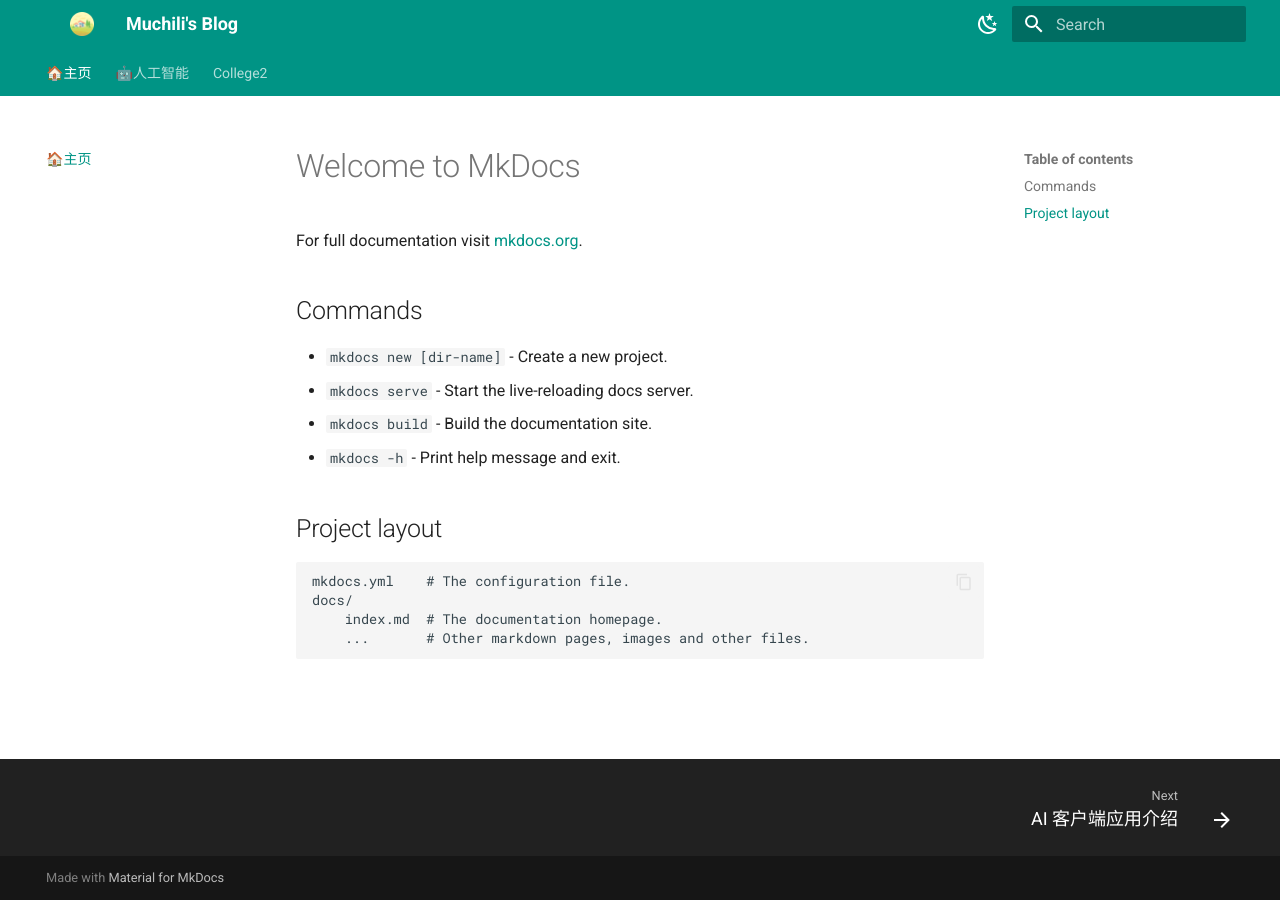
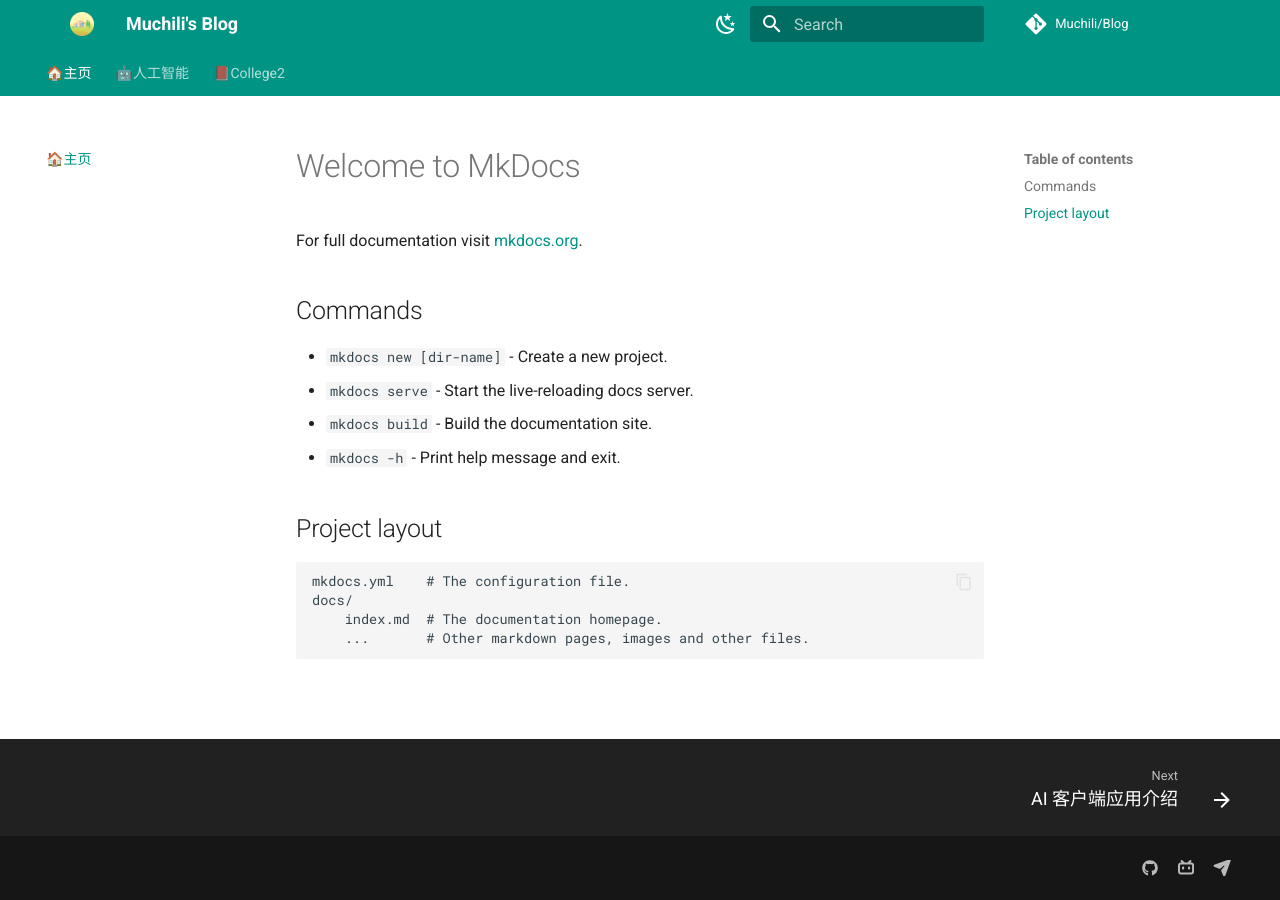
Before and after one commit to Muchili-code/Muchili-code.github.io, an MkDocs documentation site: the page built from docs/index.md, in a window 1280 px wide. Built offline with MkDocs 1.6.1 and Material for MkDocs 9.7.7, drawn with Linux system fonts in a browser that asks for light colours; comment, search, counter and statistics services are not loaded; some of the changed lines change nothing that is shown.

Commit message:
仓库链接功能
弯弯绕绕了好久，终于完成了“仓库链接”的功能了呜呜，其实并没有那么复杂。

```diff
--- a/mkdocs.yml
+++ b/mkdocs.yml
@@ -1,11 +1,15 @@
 site_name: Muchili's Blog
-# site_url: https://muchili-code.github.io/
+site_url: https://muchili-code.github.io/
 site_author: 慕迟离
 site_description: Welcome To my site!
+
+# 新增或修改以下两行，用于在页眉显示GitHub仓库链接
+repo_url: https://github.com/Muchili-code/muchili-code.github.io # 替换为你的博客仓库的实际URL
+repo_name: Muchili/Blog # 可选：自定义显示的仓库名称，例如 "你的GitHub用户名/你的博客仓库名"
+
 theme:
   name: material
   custom_dir: overrides # 自定义主题目录
-
   palette: #  主题颜色配置
 
     - media: "(prefers-color-scheme: light)" # 方案 1: 浅色模式 (Light Mode)
@@ -24,12 +28,12 @@
         icon: material/weather-sunny # 深色模式下显示的切换图标（例如太阳图标）
         name: 切换到浅色模式                   # 深色模式下切换按钮的文本
 
-
   features:
     - navigation.tracking # 在url中使用标题定位锚点
     - navigation.path # 显示当前路径
     - navigation.prune # 侧边栏自动折叠
     - navigation.tabs # 启用顶级导航为标签页样式
+    - header.social # 强制社交图标显示在页眉
     - navigation.top # 一键回顶部
     - navigation.footer # 底部导航
     - search.highlight # 搜索结果高亮
@@ -41,6 +45,16 @@
     - navigation.instant # 启用页面即时加载，提升浏览体验
 
     - content.tabs # 允许在 Markdown 中创建选项卡
+
+extra:
+  generator: false  #删除页脚显示“使用 MkDocs 材料制造”
+  social:
+    - icon: fontawesome/brands/github
+      link: https://muchili-code.github.io/
+    - icon: fontawesome/brands/bilibili
+      link: https://space.bilibili.com/1407028951?spm_id_from=333.1007.0.0
+    - icon: fontawesome/solid/paper-plane
+      link: mailto:<1135801806@qq.com> #联系方式
 
 markdown_extensions:
   - admonition # 提示框 (Note, Warning 等)
@@ -77,7 +91,7 @@
       - 仓库作子模块: Artificial Intelligent/GitHub Pages Instruction/仓库作为子模块.md
       - 项目文件大纲: Artificial Intelligent/GitHub Pages Instruction/项目文件大纲.md
 
-  - College2: # 这个路径是相对于你的主仓库的 docs/ 目录的
+  - 📕College2: # 这个路径是相对于你的主仓库的 docs/ 目录的
     - 数据结构与算法分析: # 这里就是子模块的调用
       - 0.进阶语法知识: "notes/College 2/2.数据结构与算法分析（FDS）-Fundemental Data Structure/期末复习/自己笔记/0.基础语法知识.md"
       - 1.绪论: "notes/College 2/2.数据结构与算法分析（FDS）-Fundemental Data Structure/期末复习/自己笔记/1.绪论.md"
```
Also changed, not shown: docs/assets/icons/github.svg (added), 1 other file.
